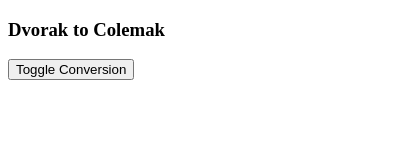
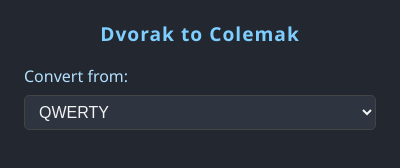
Before and after one commit to boonecabaldev/To-Colemak, a browser extension: page popup.html in a window 400 px wide. Drawn offline with Linux system fonts and the light colour scheme.

Commit message:
added conversion-toggling func and cleaned up popcp

```diff
--- a/popup.html
+++ b/popup.html
@@ -1,11 +1,56 @@
 <!DOCTYPE html>
-<html>
+<html lang="en">
 <head>
+    <meta charset="utf-8">
+    <meta name="viewport" content="width=device-width, initial-scale=1">
     <title>Dvorak to Colemak</title>
+    <style>
+        body {
+            font-family: 'Segoe UI', Arial, sans-serif;
+            background: #23272f;
+            color: #f3f3f3;
+            margin: 0;
+            padding: 20px 24px 18px 24px;
+            min-width: 220px;
+        }
+        h3 {
+            margin-top: 0;
+            margin-bottom: 18px;
+            font-size: 1.2em;
+            letter-spacing: 1px;
+            color: #7ecfff;
+            text-align: center;
+        }
+        label {
+            font-size: 1em;
+            margin-bottom: 8px;
+            display: block;
+            color: #b3e1ff;
+        }
+        select {
+            width: 100%;
+            padding: 7px 10px;
+            border-radius: 5px;
+            border: 1px solid #444;
+            background: #2e3440;
+            color: #f3f3f3;
+            font-size: 1em;
+            margin-bottom: 10px;
+            outline: none;
+            transition: border 0.2s;
+        }
+        select:focus {
+            border: 1.5px solid #7ecfff;
+        }
+    </style>
 </head>
 <body>
     <h3>Dvorak to Colemak</h3>
-    <button id="toggle">Toggle Conversion</button>
+    <label for="layoutSelect">Convert from:</label>
+    <select id="layoutSelect">
+      <option value="qwerty">QWERTY</option>
+      <option value="dvorak">Dvorak</option>
+    </select>
     <script src="popup.js"></script>
 </body>
 </html>
--- a/popup.js
+++ b/popup.js
@@ -3,3 +3,17 @@
       chrome.tabs.sendMessage(tabs[0].id, { action: "toggleConversion" });
     });
   });
+
+  document.getElementById('layoutSelect').addEventListener('change', function() {
+    chrome.storage.sync.set({ layout: this.value });
+    chrome.tabs.query({ active: true, currentWindow: true }, function(tabs) {
+      chrome.tabs.sendMessage(tabs[0].id, { action: "setLayout", layout: this.value });
+    }.bind(this));
+  });
+
+  // On popup load, set dropdown to saved value
+  chrome.storage.sync.get('layout', function(data) {
+    if (data.layout) {
+      document.getElementById('layoutSelect').value = data.layout;
+    }
+  });
```
Also changed, not shown: content.js (+17 -1 lines), 1 other file.
